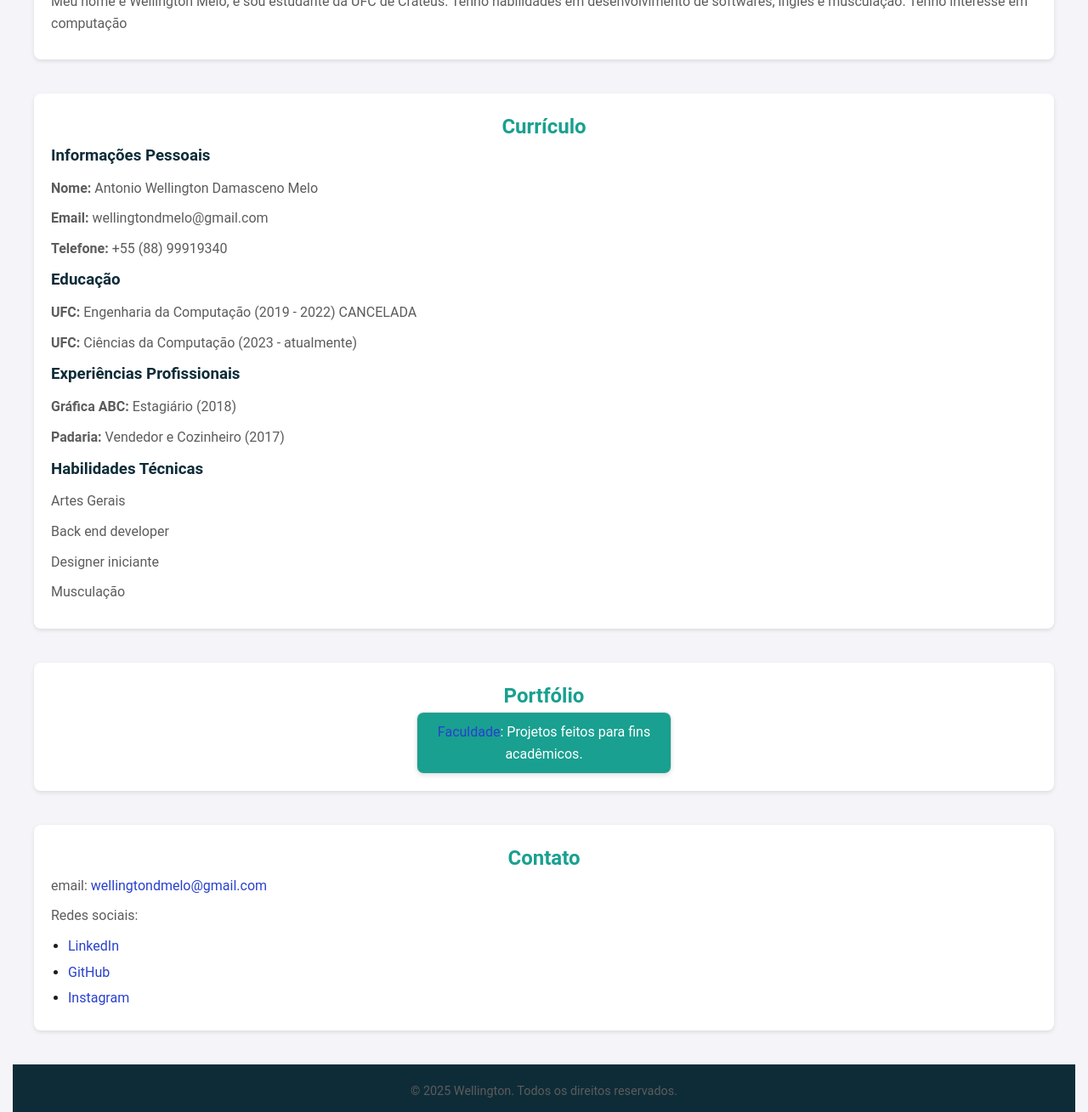
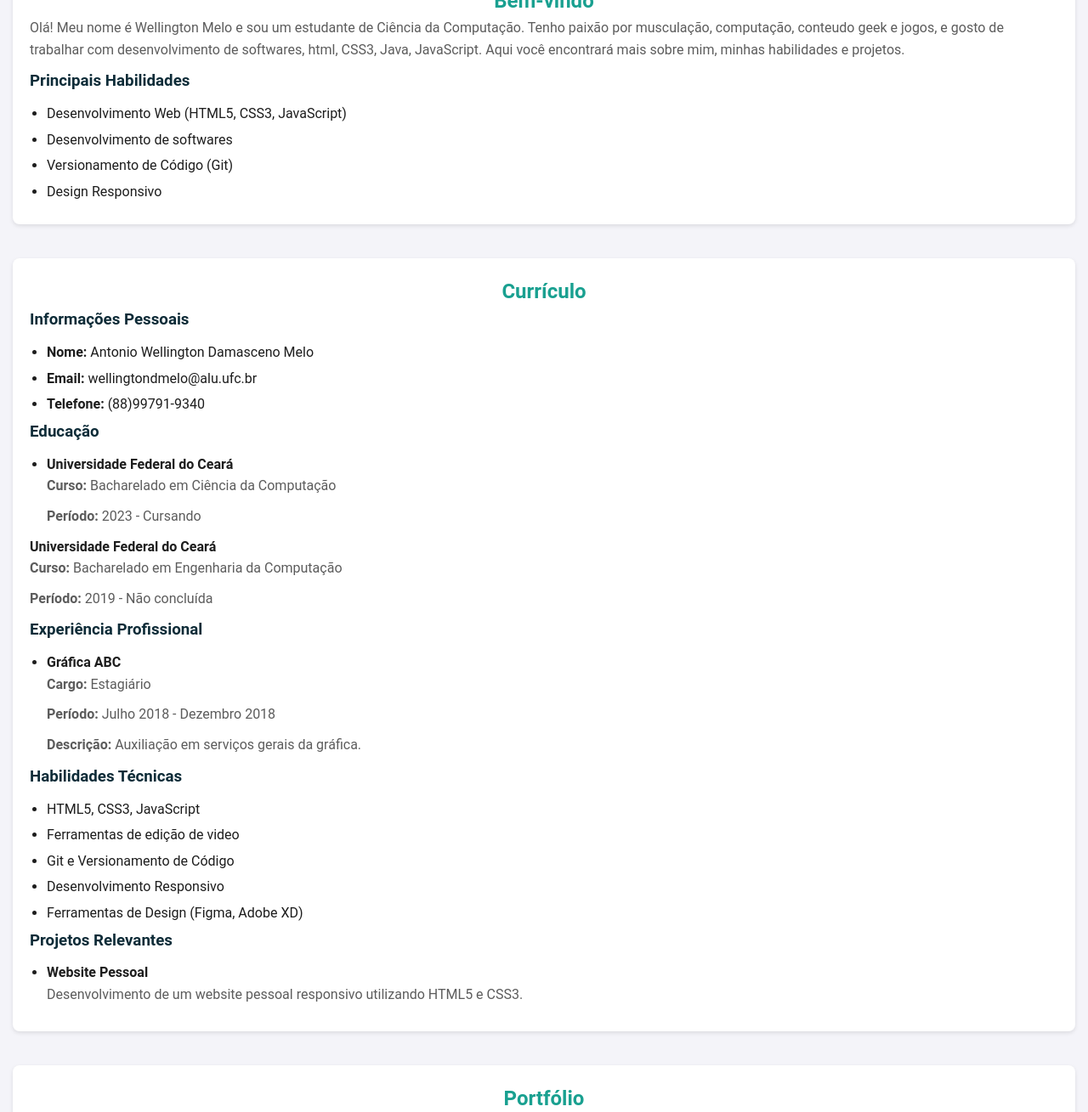
Before and after one commit to llmwill/DevWeb01, a plain HTML site: page index.html in a window 1280 px wide. Shown: the part 170-1479 px from the top of the page at 85% size. Drawn offline with Linux system fonts and the light colour scheme.

Commit message:
Update index.html

```diff
--- a/index.html
+++ b/index.html
@@ -1,83 +1,139 @@
 <!DOCTYPE html>
-<html lang="en">
+<html lang="pt-BR">
 <head>
     <meta charset="UTF-8">
     <meta name="viewport" content="width=device-width, initial-scale=1.0">
-    <title>Meu Website</title>
+    <title>Meu Website Pessoal</title>
     <link rel="stylesheet" href="styles.css">
 </head>
 <body>
+
     <header>
-        <nav>
-            <ul>
-                <li><a href="#home">Home</a></li>
-                <li><a href="#curriculo">Currículo</a></li>
-                <li><a href="#portfolio">Portfólio</a></li>
-                <li><a href="#contato">Contato</a></li>
-            </ul>
-        </nav>
+        <div class="container">
+            <h1>Antonio Wellington Damasceno Melo</h1>
+            <nav>
+                <ul>
+                    <li><a href="#home">Home</a></li>
+                    <li><a href="#resume">Currículo</a></li>
+                    <li><a href="#portfolio">Portfólio</a></li>
+                    <li><a href="#contact">Contato</a></li>
+                </ul>
+            </nav>
+        </div>
     </header>
 
-    <main>
-        <section id="home">
-            <h1>Meu Website</h1>
-            <p>Meu nome é Wellington Melo, e sou estudante da UFC de Cratéus. Tenho habilidades em desenvolvimento de softwares, inglês e musculação. Tenho interesse em computação</p>
-        </section>
+    <section id="home" class="section">
+        <div class="container">
+            <h2>Bem-vindo</h2>
+            <p>Olá! Meu nome é Wellington Melo e sou um estudante de Ciência da Computação.
+                Tenho paixão por musculação, computação, conteudo geek e jogos, e gosto de
+                trabalhar com desenvolvimento de softwares, html, CSS3, Java, JavaScript.
+                Aqui você encontrará mais sobre mim, minhas habilidades e projetos.</p>
+            <h3>Principais Habilidades</h3>
+            <ul>
+                <li>Desenvolvimento Web (HTML5, CSS3, JavaScript)</li>
+                <li>Desenvolvimento de softwares</li>
+                <li>Versionamento de Código (Git)</li>
+                <li>Design Responsivo</li>
+            </ul>
+        </div>
+    </section>
 
-        <section id="curriculo">
+    <section id="resume" class="section">
+        <div class="container">
             <h2>Currículo</h2>
-            <article>
+            <div class="resume-section">
                 <h3>Informações Pessoais</h3>
-                <p><strong>Nome:</strong> Antonio Wellington Damasceno Melo</p>
-                <p><strong>Email:</strong> wellingtondmelo@gmail.com</p>
-                <p><strong>Telefone:</strong> +55 (88) 99919340</p>
-            </article>
+                <ul>
+                    <li><strong>Nome:</strong> Antonio Wellington Damasceno Melo</li>
+                    <li><strong>Email:</strong> wellingtondmelo@alu.ufc.br</li>
+                    <li><strong>Telefone:</strong> (88)99791-9340</li>
+                </ul>
+            </div>
 
-            <article>
+            <div class="resume-section">
                 <h3>Educação</h3>
-                <p><strong>UFC:</strong> Engenharia da Computação (2019 - 2022) CANCELADA</p>
-                <p><strong>UFC:</strong> Ciências da Computação (2023 - atualmente)</p>
-            </article>
+                <ul>
+                    <li>
+                        <h4>Universidade Federal do Ceará</h4>
+                        <p><strong>Curso:</strong> Bacharelado em Ciência da Computação</p>
+                        <p><strong>Período:</strong> 2023 - Cursando</p>
+                    </li>
+                </ul>
+                    <h4>Universidade Federal do Ceará</h4>
+                    <p><strong>Curso:</strong> Bacharelado em Engenharia da Computação</p>
+                    <p><strong>Período:</strong> 2019 - Não concluída</p>
+                </li>
+            </div>
 
-            <article>
-                <h3>Experiências Profissionais</h3>
-                    <p><strong>Gráfica ABC:</strong> Estagiário (2018)</p>
-                    <p><strong>Padaria:</strong> Vendedor e Cozinheiro (2017)</p>
-            </article>
+            <div class="resume-section">
+                <h3>Experiência Profissional</h3>
+                <ul>
+                    <li>
+                        <h4>Gráfica ABC</h4>
+                        <p><strong>Cargo:</strong> Estagiário</p>
+                        <p><strong>Período:</strong> Julho 2018 - Dezembro 2018</p>
+                        <p><strong>Descrição:</strong> Auxiliação em serviços gerais da gráfica.</p>
+                    </li>
+                </ul>
+            </div>
 
-            <article>
+            <div class="resume-section">
                 <h3>Habilidades Técnicas</h3>
-                <p>Artes Gerais</p>
-                <p>Back end developer</p>
-                <p>Designer iniciante</p>
-                <p>Musculação</p>
-            </article>
+                <ul>
+                    <li>HTML5, CSS3, JavaScript</li>
+                    <li>Ferramentas de edição de video</li>
+                    <li>Git e Versionamento de Código</li>
+                    <li>Desenvolvimento Responsivo</li>
+                    <li>Ferramentas de Design (Figma, Adobe XD)</li>
+                </ul>
+            </div>
 
-        </section>
+            <div class="resume-section">
+                <h3>Projetos Relevantes</h3>
+                <ul>
+                    <li>
+                        <h4>Website Pessoal</h4>
+                        <p>Desenvolvimento de um website pessoal responsivo utilizando HTML5 e CSS3.</p>
+                    </li>
+                </ul>
+            </div>
+        </div>
+    </section>
 
-        <section id="portfolio">
+    <section id="portfolio" class="section">
+        <div class="container">
             <h2>Portfólio</h2>
-            <div class="gallery">
-                <figure>
-                    <figcaption><a href="https://github.com/llmwill/Faculdade">Faculdade</a>: Projetos feitos para fins acadêmicos.</figcaption>
-                </figure>
+            <div class="portfolio-gallery">
+                <div class="portfolio-item">
+                    <h3>Website Pessoal</h3>
+                    <p>Desenvolvimento de um website pessoal responsivo utilizando HTML5 e CSS3.</p>
+                    <a href="#" target="_blank">Ver Projeto</a>
+                </div>
+                <div class="portfolio-item">
+                    <h3>Projetos para fins acadêmicos</h3>
+                    <a href="#" target="_blank">Ver Projeto</a>
+                </div>
             </div>
-        </section>
+        </div>
+    </section>
 
-        <section id="contato">
+    <section id="contact" class="section">
+        <div class="container">
             <h2>Contato</h2>
-            <p>email: <a href="mailto:wellingtondmelo@gmail.com">wellingtondmelo@gmail.com</a></p>
-            <p>Redes sociais:</p>
-            <ul>
-                <li><a href="https://www.linkedin.com/in/wellington-m-015607136/">LinkedIn</a></li>
-                <li><a href="https://github.com/llmwill">GitHub</a></li>
-                <li><a href="https://www.instagram.com/lm_will_/">Instagram</a></li>
+            <p>Se você quiser entrar em contato comigo, sinta-se à vontade para enviar uma mensagem ou me encontrar nas redes sociais.</p>
+            <ul class="contact-info">
+                <li><strong>Email:</strong> wellingtondmelo@alu.ufc.br</li>
+                <li><strong>LinkedIn:</strong> <a href="https://www.linkedin.com/in/wellington-m-015607136/" target="_blank">Meu LinkedIn</a></li>
+                <li><strong>GitHub:</strong> <a href="https://github.com/llmwill" target="_blank">Meu GitHub</a></li>
             </ul>
-        </section>
-    </main>
+        </div>
+    </section>
 
     <footer>
-        <p>&copy; 2025 Wellington. Todos os direitos reservados.</p>
+        <div class="container">
+            <p>&copy; 2023 Wellington Melo. Todos os direitos reservados.</p>
+        </div>
     </footer>
 </body>
 </html>
```
